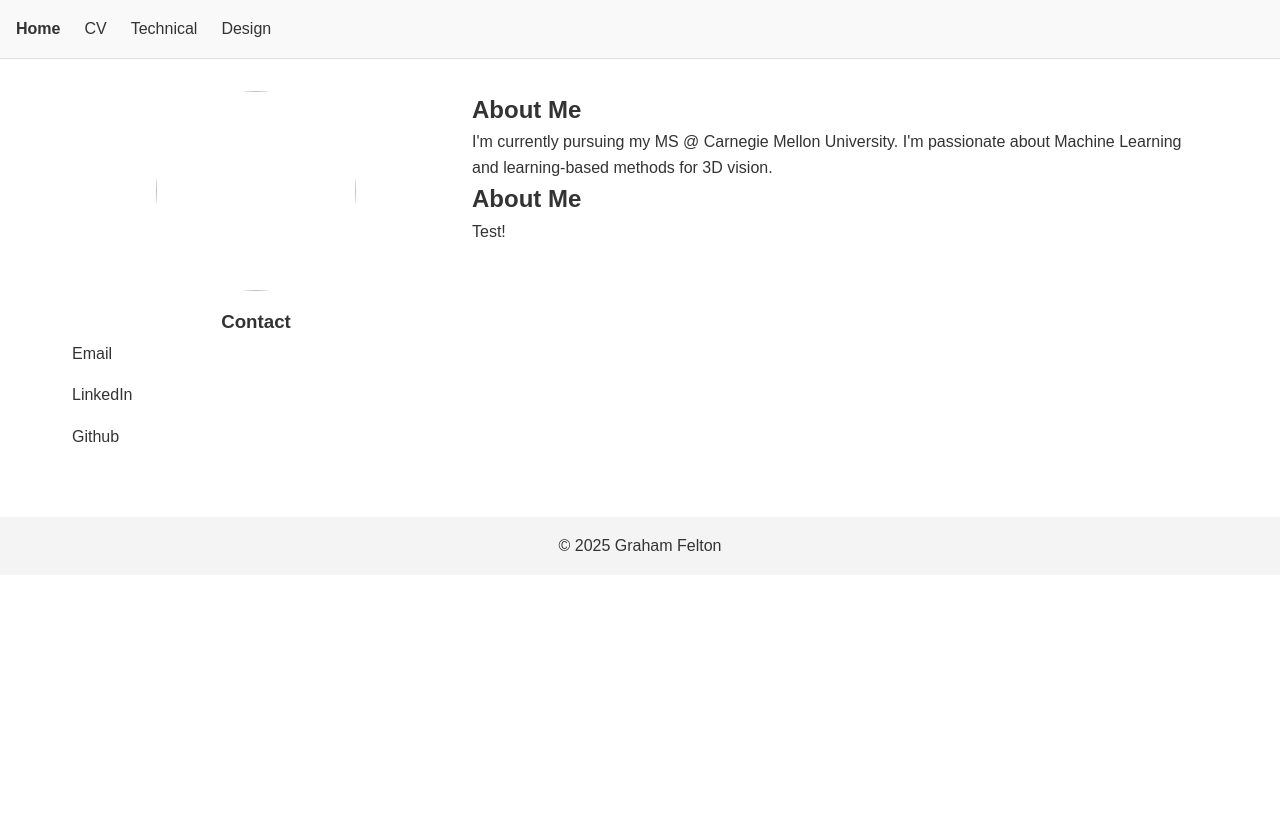
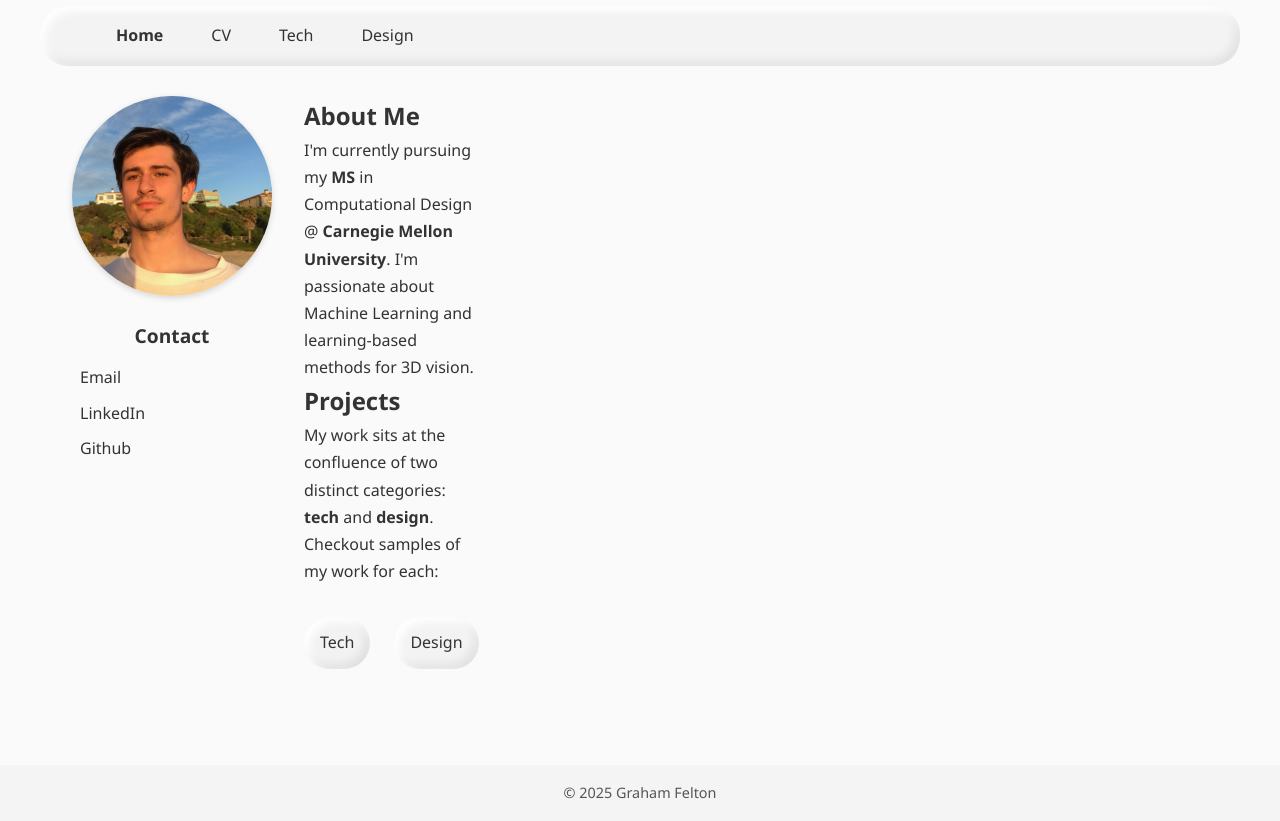
Before and after one commit to 1gfelton/test_website, an Eleventy site: page src/index.html in a window 1280 px wide. Before the commit the page ends 800 px from the top, so only its background shows below. Built offline with nearby package versions, Linux system fonts and the light colour scheme; Eleventy itself is replaced by a stand-in of ours; files that its build step writes are made by us from their sources.

Commit message:
formatting

```diff
--- a/src/_data/projects.json
+++ b/src/_data/projects.json
@@ -10,7 +10,7 @@
         },
         {
             "title": "Semantic Analysis with Natural Language Processing",
-            "description": "Simple machine learning model for learning word embeddings with a method for comparative analysis using cosine similarity to determine the bias of a manuscript.",
+            "description": "Using word embeddings and cosine similarity to identify bias in English writing",
             "previewImage": "/img/ihb.gif",
             "images": [
             ],
@@ -18,7 +18,7 @@
         },
         {
             "title": "Python-Based 2.5D Raycast Dungeon Crawler",
-            "description": "A simple re-implementation of a raycasting algorithm for 2.5d rogue-like gameplay.",
+            "description": "A simple re-implementation of a raycasting algorithm for 2.5d rogue-like gameplay",
             "previewImage": "/img/anim.gif",
             "images": [
             ],
@@ -28,38 +28,46 @@
     "design": [
         {
             "title": "Bodega 2.0",
-            "description": "Re-mediation of the bodega as cultural repository.",
+            "description": "Re-mediation of the bodega as cultural repository",
             "previewImage": "/img/bodega_t.jpg",
             "images": [
                 "/img/bod1.jpg",
                 "/img/bod2.jpg",
                 "/img/bod3.jpg",
                 "/img/bod4.jpg"
-            ],
-            "content": "Description"
+            ]
         },
         {
             "title": "Togethotel",
-            "description": "Mixed-Use short-term/long-term student housing project for Moab, Utah.",
+            "description": "Mixed-Use short-term/long-term student housing project for Moab, Utah",
             "previewImage": "/img/togethotel_t.jpg",
             "images": [
-
+                "/img/tog1.jpg",
+                "/img/tog2.jpg",
+                "/img/tog3.jpg",
+                "/img/tog4.jpg"
             ]
         },
         {
             "title": "Deep Mapping",
-            "description": "Inquiry-led, ethnographic exploration of the town of Moab, Utah.",
+            "description": "Inquiry-led, ethnographic exploration of the town of Moab, Utah",
             "previewImage": "/img/deep_t.jpg",
             "images": [
-
+                "/img/deep1.jpg",
+                "/img/deep2.jpg",
+                "/img/deep3.jpg",
+                "/img/deep4.jpg"
             ]
         },
         {
             "title": "Inquiry into Topology Optimization",
-            "description": "An optimization-guided approach towards a structurally optimal skateboard truck prototype.",
+            "description": "An approach towards a structurally optimal skateboard truck prototype",
             "previewImage": "/img/HERO2.jpg",
             "images": [
-
+                "/img/top1.jpg",
+                "/img/top2.jpg",
+                "/img/top3.jpg",
+                "/img/top4.jpg"
             ]
         },
         {
@@ -67,7 +75,10 @@
             "description": "Computational Form-Finding and Digital Fabrication",
             "previewImage": "/img/airport_t.jpg",
             "images": [
-
+                "/img/air1.jpg",
+                "/img/air2.jpg",
+                "/img/air3.jpg",
+                "/img/air4.jpg"
             ]
         }
     ]
--- a/src/_includes/base.liquid
+++ b/src/_includes/base.liquid
@@ -3,7 +3,7 @@
 <head>
     <meta charset="UTF-8">
     <meta name="viewport" content="width=device-width, initial-scale=1.0">
-    <title>{{ title }} - My Portfolio</title>
+    <title>{{ title }} - Graham Felton</title>
     <link rel="stylesheet" href="/style.css">
 </head>
 <body>
--- a/src/_includes/navigation.liquid
+++ b/src/_includes/navigation.liquid
@@ -1,8 +1,8 @@
 <nav>
     <ul>
         <li><a href="/"><strong>Home</strong></a></li>
-        <li><a href="/portfolio/resume/">CV</a></li>
-        <li><a href="/portfolio/tech/">Technical</a></li>
+        <li><a href="/img/resume.pdf">CV</a></li>
+        <li><a href="/portfolio/tech/">Tech</a></li>
         <li><a href="/portfolio/design/">Design</a></li>
     </ul>
 </nav>
--- a/src/index.html
+++ b/src/index.html
@@ -4,7 +4,7 @@ title: "Home"
 ---
 <div class="two-column">
     <div class="sidebar">
-        <img src="img/graham.jpg" class="headshot">
+        <img src="img/me.jpg" class="headshot">
         <div class="contact">
             <h3>Contact</h3>
             <ul>
@@ -17,12 +17,16 @@ title: "Home"
     <div class="main-content">
         <section class="hero">
             <h1>About Me</h1>
-            <p>I'm currently pursuing my MS @ Carnegie Mellon University. I'm passionate about Machine Learning and learning-based methods for 3D vision.</p>
+            <p>I'm currently pursuing my <strong>MS</strong> in Computational Design @ <strong>Carnegie Mellon University</strong>. I'm passionate about Machine Learning and learning-based methods for 3D vision.</p>
         </section>
 
         <section class="about">
-            <h2>About Me</h2>
-            <p>Test!</p>
+            <h2>Projects</h2>
+            <p>My work sits at the confluence of two distinct categories: <strong>tech</strong> and <strong>design</strong>. Checkout samples of my work for each:</p>
+            <div class="proj-selector">
+                <a href="/portfolio/tech/" class="work-btn">Tech</a>
+                <a href="/portfolio/design/" class="work-btn">Design</a>
+            </div>
         </section>
     </div>
 </div>
--- a/src/style.css
+++ b/src/style.css
@@ -1,22 +1,50 @@
+/* ========== Global Reset ========== */
 * {
     margin: 0;
     padding: 0;
     box-sizing: border-box;
 }
 
+html, body {
+    height: 100%;
+}
+
+/* ========== Base ========== */
 body {
-    font-family: Arial, sans-serif;
-    line-height: 1.6;
+    font-family: "Segoe UI", Arial, sans-serif;
+    line-height: 1.7;
     color: #333;
+    background: #fafafa;
+    display: flex;
+    flex-direction: column;
+}
+
+/* ========== Navbar ========== */
+nav {
+    position: fixed;
+    top: 0;
+    left: 50%;
+    transform: translateX(-50%);
+    max-width: 1200px;
+    width: 95%;
+    z-index: 1000;
+    box-shadow:
+        inset 5px 5px 10px #ffffff,
+        inset -5px -5px 10px #00000013;
+    background: rgba(235, 235, 235, 0.5);
+    -webkit-backdrop-filter: blur(50%);
+    backdrop-filter: blur(0.5rem);
+    border-radius: 1.75rem;
+    padding-left: 2rem;
+    padding-right: 2rem;
+    margin-top: 0.5%;
 }
 
 nav ul {
     list-style: none;
     display: flex;
     gap: 1.5rem;
-    padding: 1rem;
-    background: #f9f9f9;
-    border-bottom: 1px solid #e0e0e0;
+    padding: 1rem 2rem;
 }
 
 nav a {
@@ -25,99 +53,75 @@ nav a {
     color: #333;
     font-weight: 500;
     transition: color 0.3s ease;
-    padding: 0.25rem 0;
+    padding: 0.5rem 0.75rem; /* Add padding to the links to create a larger hit area */
+    border-radius: 1.75rem; /* Rounded corners for the link container */
 }
 
-nav a::after {
+nav a::before {
     content: "";
     position: absolute;
+    top: 0;
     left: 0;
-    bottom: -3px;
-    height: 2px;
     width: 100%;
-    background: #0073e6; /* consistent blue highlight */
-    transform: scaleX(0);
-    transform-origin: left;
-    transition: transform 0.3s ease;
+    height: 100%;
+    background: #111;
+    border-radius: 1rem;
+    opacity: 0; /* Initially invisible */
+    transition: opacity 0.3s ease;
+    z-index: -1; /* Place it behind the text */
 }
 
 nav a:hover {
-    color: #0073e6;
+    color: white;
 }
 
-nav a:hover::after {
-    transform: scaleX(1);
+nav a:hover::before {
+    opacity: 1; /* Fade in on hover */
 }
-
 main {
+    flex: 1;
     padding: 2rem;
     max-width: 1200px;
     margin: 0 auto;
-}
-
-.project {
-    padding: 1rem;
-    border: 1px solid #ddd;
-    border-radius: 5px;
-}
-
-.project img {
-    max-width: 100%;
-    height: auto;
-}
-
-footer {
-    text-align: center;
-    padding: 1rem;
-    background: #f4f4f4;
-    margin-top: 2rem;
+    margin-top: 4rem;
 }
 
 .two-column {
     display: flex;
     gap: 2rem;
     align-items: flex-start;
+    width: 100%;
 }
 
-.main-content {
+/* .main-content {
     flex: 2;
-}
+} */
 
 .sidebar {
     flex: 1;
     text-align: center;
 }
 
+/* ========== Sidebar ========== */
 .headshot {
     width: 200px;
     height: 200px;
     object-fit: cover;
     border-radius: 50%;
     margin-bottom: 1rem;
+    box-shadow: 0 2px 6px rgba(0,0,0,0.15);
 }
 
-.contact ul {
-    list-style: none;
-}
-
-.contact a {
-    display: block;
-    padding: 0.5rem;
-    text-decoration: none;
-    color: #333;
-}
-
-@media (max-width: 500px) {
-    .two-column {
-        flex-direction: column;
-    }
+.contact h3 {
+    margin-bottom: 0.75rem;
+    font-size: 1.2rem;
 }
 
 .contact ul {
     list-style: none;
     padding: 0;
     margin: 0;
-    text-align: left; /* justify left */
+    text-align: left;
     display: flex;
     flex-direction: column;
     gap: 0.5rem;
@@ -129,67 +133,213 @@ footer {
 
 .contact a {
     position: relative;
-    padding: 0.25rem 0;
     text-decoration: none;
     color: #333;
     font-weight: 500;
     transition: color 0.3s ease;
+    padding: 0.4rem 0.5rem;
+    border-radius: 1.75rem;
 }
 
-/* Underline highlight animation */
-.contact a::after {
+.contact a::before {
     content: "";
     position: absolute;
+    top: 0;
     left: 0;
-    bottom: 0;
-    height: 2px;
     width: 100%;
-    background: #0073e6; /* professional blue */
-    transform: scaleX(0);
-    transform-origin: left;
-    transition: transform 0.3s ease;
+    height: 100%;
+    background: #111;
+    border-radius: 1rem;
+    opacity: 0;
+    transition: opacity 0.3s ease;
+    z-index: -1;
 }
 
 .contact a:hover {
-    color: #0073e6;
+    color: white;
+    font-weight: bold;
 }
 
-.contact a:hover::after {
-    transform: scaleX(1);
+.contact a:hover::before {
+    opacity: 1;
 }
 
+/* ========== Project Selector ========== */
+.proj-selector {
+    display: grid;
+    grid-template-columns: repeat(2, 1fr);
+    gap: 1.5rem;
+    margin: 2rem auto;
+    max-width: 600px;
+    text-align: center;
+}
+
+.work-btn {
+    position: relative;
+    padding: 0.75rem 1rem;
+    background: rgba(235, 235, 235, 0.5);
+    border-radius: 1.75rem;
+    cursor: pointer;
+    font-weight: 500;
+    color: #333;
+    text-decoration: none;
+    transition: transform 0.3s ease-out, color 0.3s ease;
+    transform-style: preserve-3d;
+    box-shadow:
+        inset 5px 5px 10px #ffffff,
+        inset -5px -5px 10px #00000013;
+}
+
+.work-btn::before {
+    content: "";
+    position: absolute;
+    top: 0;
+    left: 0;
+    width: 100%;
+    height: 100%;
+    background: #111;
+    opacity: 0;
+    transition: opacity 0.3s ease;
+    border-radius: 1.75rem;
+    z-index: -1;
+}
+
+.work-btn:hover {
+    color: white;
+    font-weight: bold;
+    transform: translateY(-5px); /* Lift-up effect */
+}
+
+.work-btn:hover::before {
+    opacity: 1; /* Fade-in background */
+}
+
+/* ========== Projects ========== */
 .projects-grid {
     display: grid;
-    grid-template-columns: repeat(auto-fit, minmax(300px, 1fr));
-    gap: 1rem;
+    grid-template-columns: repeat(3, 1fr);
+    gap: 1.5rem;
+}
+
+.project {
+    padding: 1rem;
+    border-radius: 1.5rem;
+    background: #e7e7e7;
+    transition: box-shadow 0.3s ease;
+    display: flex; /* Makes the content flexible within the card */
+    flex-direction: column; /* Stacks the content vertically */
+    justify-content: space-between; /* Distributes space between elements */
 }
 
 .project img {
     width: 100%;
-    height: 200px; /* Fixed height */
-    object-fit: cover; /* Crops to fit square */
+    height: 200px;
+    object-fit: cover;
+    border-radius: 1.5rem;
+}
+
+.project-link {
+    text-decoration: none;
+    color: inherit;
+    display: block;
+    transition: transform 0.3s ease-out, box-shadow 0.3s ease-out;
+}
+
+.project-link:hover {
+    transform: translateY(-5px);
+}
+
+.project-link:hover .project {
+    box-shadow: 0 6px 16px rgba(0,0,0,0.15);
+}
+
+/* ========== Project Detail ========== */
+.project-detail {
+    text-align: center;
+    max-width: 1000px;
+    margin: 0 auto;
+    padding: 2rem;
+}
+
+.project-hero {
+    width: 100%;
+    height: 400px;
+    object-fit: cover;
+    border-radius: 1.75rem;
+    margin-bottom: 2rem;
+}
+
+.project-detail h1 {
+    margin-bottom: 1rem;
+    color: #222;
+}
+
+.lead {
+    font-size: 1.2rem;
+    color: #666;
+    margin-bottom: 2rem;
+}
+
+.project-gallery {
+    display: grid;
+    grid-template-columns: 1fr;
+    gap: 1rem;
+    margin: 2rem auto;
+    width: 100%;
+}
+
+.project-gallery img {
+    width: 100%;
     border-radius: 8px;
 }
 
-.project-link {
-    box-shadow: none;
+.back-link {
+    display: inline-block;
+    position: relative;
     text-decoration: none;
-    color: inherit;
-    transition: transform 0.3s ease-out, box-shadow 0.3s ease-out;
-    display: block;
-    transform-style: preserve-3d;
+    color: #333;
+    font-weight: 500;
+    transition: color 0.3s ease;
+    margin: 2rem auto 0;
+    padding: 0.5rem 0.75rem;
+    border-radius: 1.75rem;
 }
 
-.project-link:hover  {
-    transform: translateY(-5px);
+.back-link::before {
+    content: "";
+    position: absolute;
+    top: 0;
+    left: 0;
+    width: 100%;
+    height: 100%;
+    background: #111;
+    border-radius: 1rem;
+    opacity: 0;
+    transition: opacity 0.3s ease;
+    z-index: -1;
 }
 
-.project-link .project {
-    box-shadow: none;
-    transition: transform 0.3s ease-out;
+.back-link:hover {
+    color: white;
 }
 
-.project-link:hover .project {
-    box-shadow: 0 0px 10px rgba(0, 0, 0, 0.3);
-    transition: transform 0.3s ease-out, box-shadow 0.3s ease-out;
+.back-link:hover::before {
+    opacity: 1;
 }
+
+/* ========== Footer ========== */
+footer {
+    text-align: center;
+    padding: 1rem;
+    background: #f4f4f4;
+    margin-top: 2rem;
+    font-size: 0.9rem;
+    color: #555;
+}
+
+/* ========== Responsive ========== */
+@media (max-width: 500px) {
+    .two-column {
+        flex-direction: column;
+    }
+}
```
Also changed, not shown: src/portfolio/design/project.liquid (+8 -10 lines), 1 other file.
